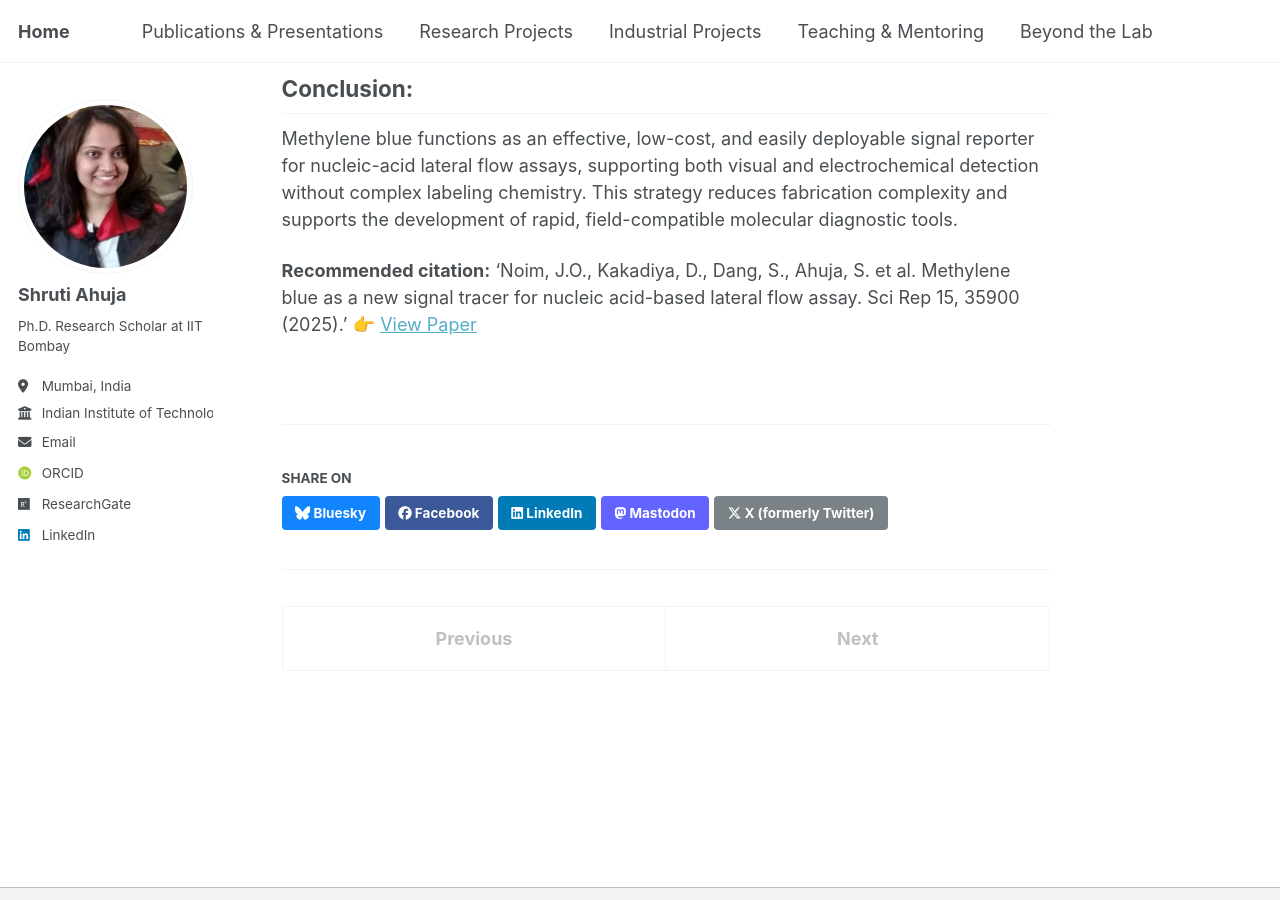
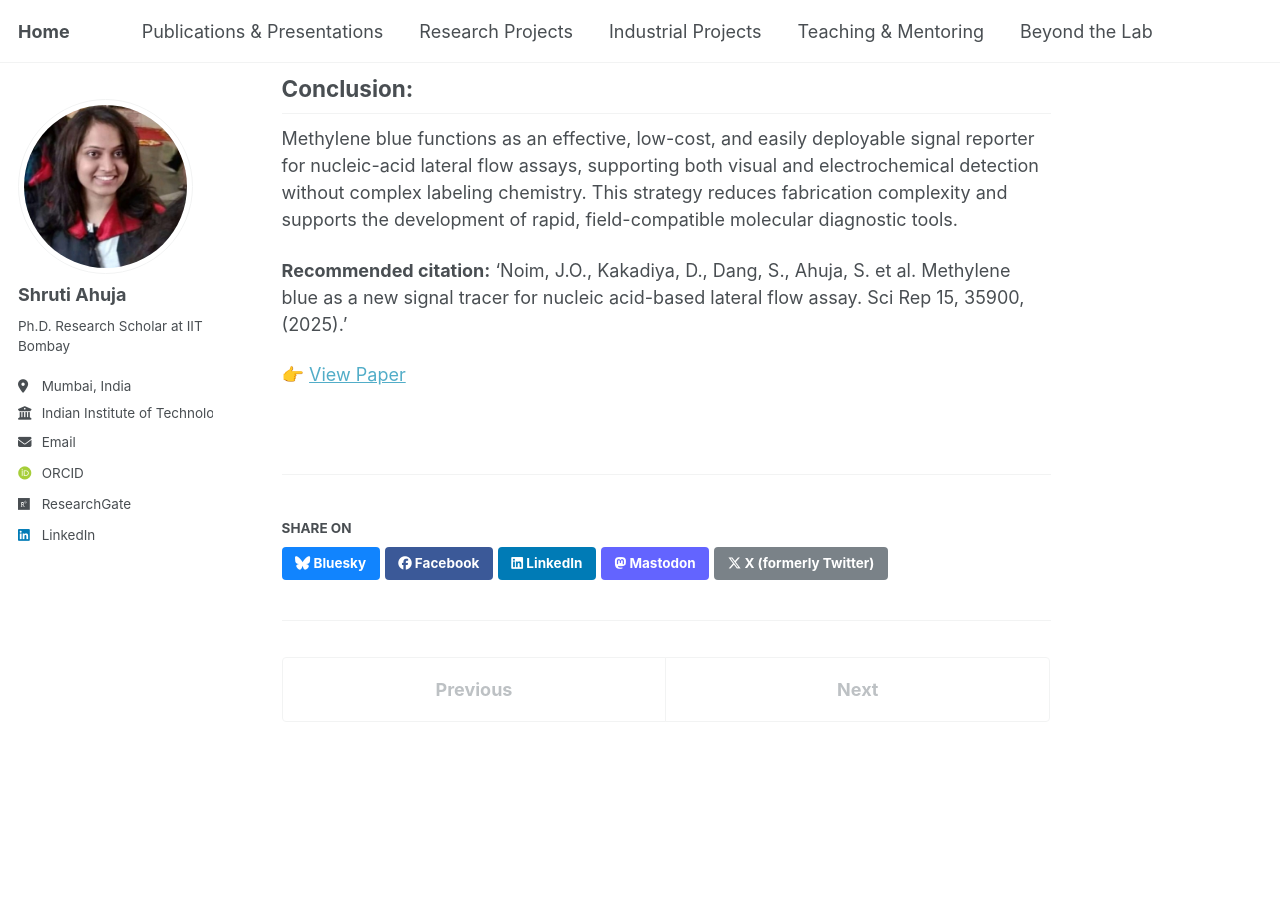
Before and after one commit to shrutiahuja/shrutiahuja.github.io, a Jekyll site: the page built from _publications/2025-10-14-methyleneblue.md, in a window 1280 px wide and 900 px high, scrolled down 1332 px. Built offline with Jekyll 4.4.1, drawn with Linux system fonts in a browser that asks for light colours; some web fonts are replaced; a script that is not in the unit is left out.

```diff
--- a/_publications/2025-10-14-methyleneblue.md
+++ b/_publications/2025-10-14-methyleneblue.md
@@ -7,7 +7,7 @@ excerpt: ''
 date: 2025-10-14
 venue: 'Nature Scientific Reports'
 paperurl: "https://www.nature.com/articles/s41598-025-19701-4"
-Recommended citation: 'Noim, J.O., Kakadiya, D., Dang, S., Ahuja, S. et al. Methylene blue as a new signal tracer for nucleic acid-based lateral flow assay. Sci Rep 15, 35900 (2025).'
+Recommended citation: 'Noim, J.O., Kakadiya, D., Dang, S., Ahuja, S. et al. Methylene blue as a new signal tracer for nucleic acid-based lateral flow assay. Sci Rep 15, 35900, (2025).'
 ---
 ## Objective:
 To introduce methylene blue (MB) as an alternative, label-free signal reporter for nucleic-acid lateral flow assays (NALFAs), enabling direct visual and electrochemical readout without the need for nanoparticle or enzyme conjugation.
@@ -24,5 +24,6 @@ Methylene blue generated a distinct test-line signal upon hybridization, enablin
 ## Conclusion:
 Methylene blue functions as an effective, low-cost, and easily deployable signal reporter for nucleic-acid lateral flow assays, supporting both visual and electrochemical detection without complex labeling chemistry. This strategy reduces fabrication complexity and supports the development of rapid, field-compatible molecular diagnostic tools.
 
-**Recommended citation:** 'Noim, J.O., Kakadiya, D., Dang, S., Ahuja, S. et al. Methylene blue as a new signal tracer for nucleic acid-based lateral flow assay. Sci Rep 15, 35900 (2025).'
+**Recommended citation:** 'Noim, J.O., Kakadiya, D., Dang, S., Ahuja, S. et al. Methylene blue as a new signal tracer for nucleic acid-based lateral flow assay. Sci Rep 15, 35900, (2025).'
+
 👉 [View Paper]({{ page.paperurl }})
```
